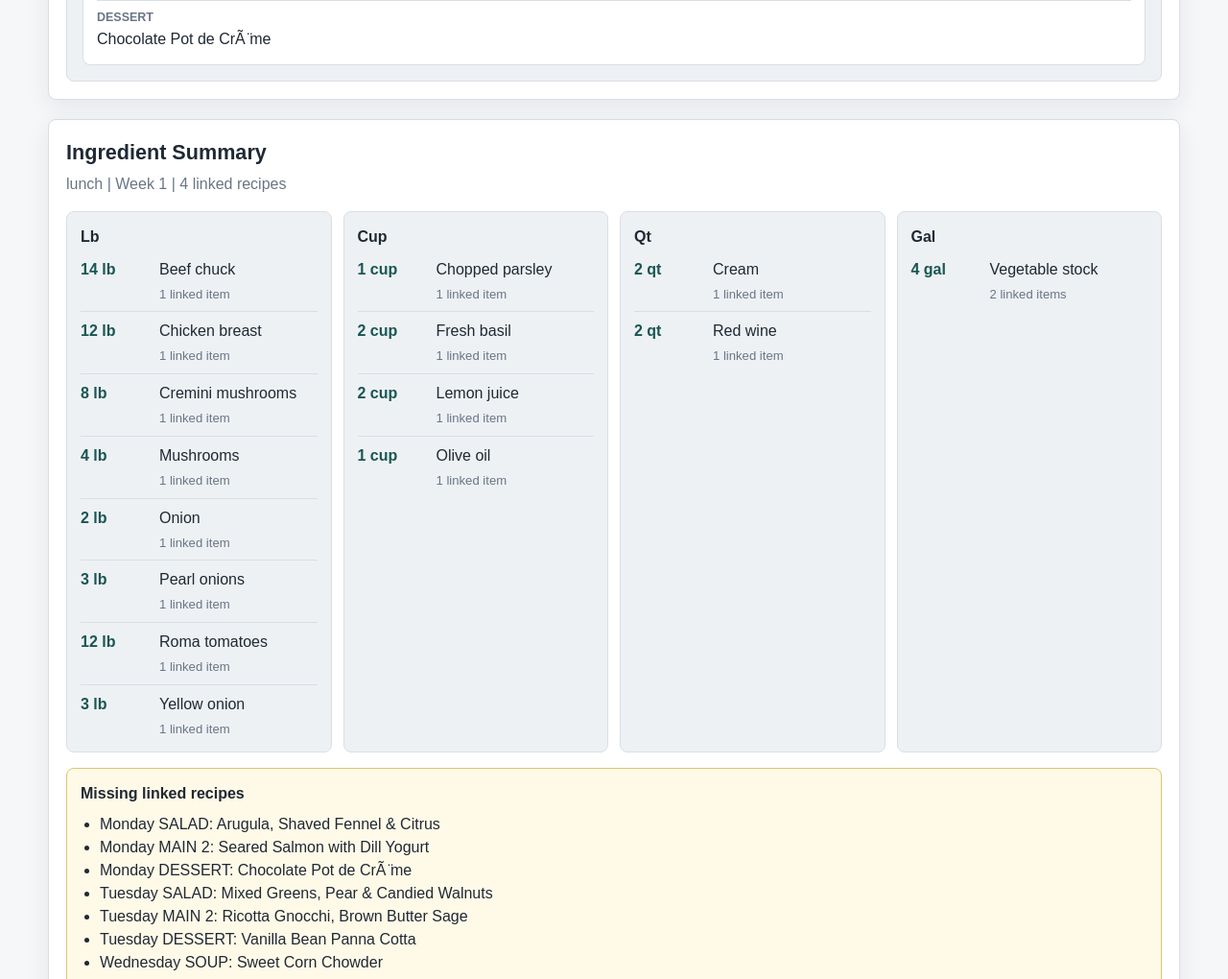
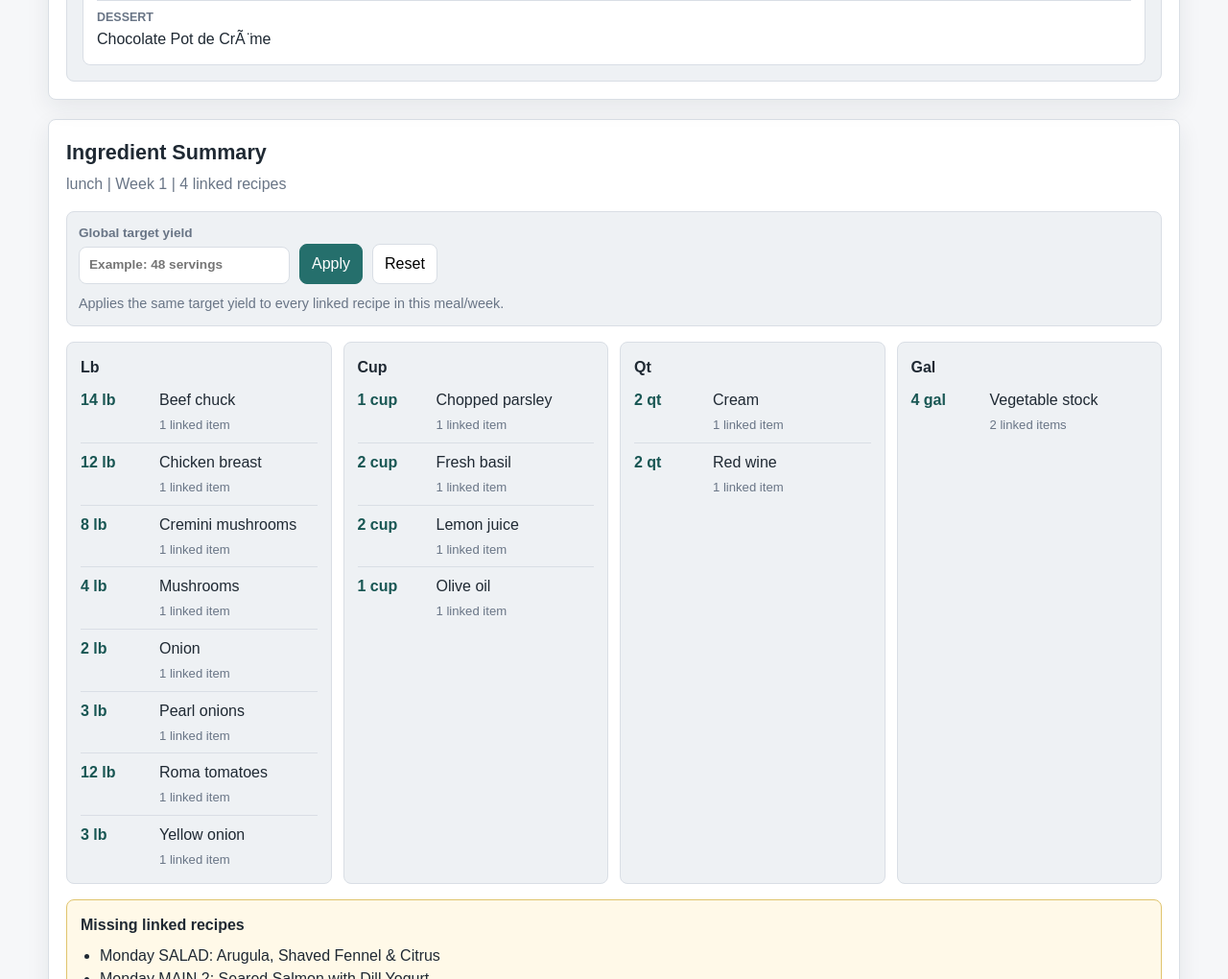
Before and after one commit to Carlosrosado13/Chef-Dashboard-Summer, a website with bundled scripts: page index.html in a window 1280 px wide. Shown: the part 940-1960 px from the top of the page at 96% size. Built offline with nearby package versions, Linux system fonts and the light colour scheme.

Commit message:
ingredient aggregation system

```diff
--- a/css/styles.css
+++ b/css/styles.css
@@ -447,6 +447,56 @@ button {
   color: var(--color-muted);
 }
 
+.ingredient-scaler {
+  display: flex;
+  flex-wrap: wrap;
+  align-items: flex-end;
+  gap: 10px;
+  padding: 12px;
+  border: 1px solid var(--color-border);
+  border-radius: 8px;
+  background: var(--color-surface-muted);
+}
+
+.ingredient-scaler__label {
+  display: grid;
+  gap: 4px;
+  min-width: min(220px, 100%);
+  color: var(--color-muted);
+  font-size: 0.85rem;
+  font-weight: 700;
+}
+
+.ingredient-scaler__input {
+  min-height: 38px;
+  padding: 8px 10px;
+  border: 1px solid var(--color-border);
+  border-radius: 8px;
+  font: inherit;
+}
+
+.ingredient-scaler__button {
+  min-height: 38px;
+  padding: 8px 12px;
+  border: 1px solid var(--color-border);
+  border-radius: 8px;
+  background: var(--color-surface);
+  cursor: pointer;
+}
+
+.ingredient-scaler__button:first-of-type {
+  border-color: var(--color-accent);
+  background: var(--color-accent);
+  color: #ffffff;
+}
+
+.ingredient-scaler__hint {
+  flex-basis: 100%;
+  margin: 0;
+  color: var(--color-muted);
+  font-size: 0.9rem;
+}
+
 .ingredient-panel__groups {
   display: grid;
   grid-template-columns: repeat(auto-fit, minmax(240px, 1fr));
--- a/js/aggregateIngredients.js
+++ b/js/aggregateIngredients.js
@@ -1,4 +1,5 @@
 import { findRecipeByTitle, normalizeRecipeTitle } from "./loadRecipes.js";
+import { parseQuantity, parseYieldValue, scaleRecipe } from "./scaleRecipe.js";
 
 function normalizeIngredientName(name) {
   return String(name || "")
@@ -40,12 +41,15 @@ export function getMenuItemsForIngredientAggregation(menuData, filters = {}) {
 }
 
 function createIngredientEntry(ingredient, recipe, menuItem) {
+  const parsedAmount = parseQuantity(ingredient.amount);
+
   return {
     name: String(ingredient.name || "").trim(),
     normalizedName: normalizeIngredientName(ingredient.name),
     unit: String(ingredient.unit || "").trim(),
     normalizedUnit: normalizeUnit(ingredient.unit),
-    amount: ingredient.amount,
+    amount: parsedAmount,
+    rawAmount: ingredient.amount,
     sources: [
       {
         recipe: recipe.title,
@@ -97,14 +101,37 @@ export function aggregateIngredients(menuData, recipes, filters = {}) {
   const ingredientMap = new Map();
   const unitIssues = new Map();
   const missingRecipes = [];
+  const scalingIssues = [];
   const usedRecipeTitles = new Set();
+  const shouldScale = String(filters.targetYield || "").trim().length > 0;
+  const hasValidTargetYield = shouldScale ? parseYieldValue(filters.targetYield) !== null : false;
+
+  if (shouldScale && !hasValidTargetYield) {
+    scalingIssues.push({
+      title: "Target yield",
+      message: "Enter a valid target yield greater than zero to scale aggregated ingredients."
+    });
+  }
 
   for (const menuItem of menuItems) {
-    const recipe = findRecipeByTitle(recipes, menuItem.title);
+    let recipe = findRecipeByTitle(recipes, menuItem.title);
 
     if (!recipe) {
       missingRecipes.push(menuItem);
       continue;
+    }
+
+    if (shouldScale && hasValidTargetYield) {
+      const scaledResult = scaleRecipe(recipe, filters.targetYield);
+
+      if (scaledResult.ok) {
+        recipe = scaledResult.recipe;
+      } else {
+        scalingIssues.push({
+          title: recipe.title,
+          message: `Unable to scale from original yield "${recipe.yield || "missing"}".`
+        });
+      }
     }
 
     usedRecipeTitles.add(normalizeRecipeTitle(recipe.title));
@@ -121,11 +148,13 @@ export function aggregateIngredients(menuData, recipes, filters = {}) {
   return {
     filters: {
       week: filters.week || "",
-      mealType: filters.mealType || ""
+      mealType: filters.mealType || "",
+      targetYield: filters.targetYield || ""
     },
     ingredients,
     missingRecipes,
     unitIssues: Array.from(unitIssues.values()),
+    scalingIssues,
     usedRecipeCount: usedRecipeTitles.size,
     menuItemCount: menuItems.length
   };
--- a/js/app.js
+++ b/js/app.js
@@ -15,7 +15,8 @@ const state = {
   viewMode: "daily",
   selectedMealType: "",
   selectedWeek: "",
-  selectedDay: ""
+  selectedDay: "",
+  ingredientTargetYield: ""
 };
 
 let recipes = [];
@@ -253,8 +254,12 @@ function renderDashboard() {
     ingredientRoot,
     aggregateIngredients(state.menuData, recipes, {
       mealType: state.selectedMealType,
-      week: state.selectedWeek
-    })
+      week: state.selectedWeek,
+      targetYield: state.ingredientTargetYield
+    }),
+    {
+      onTargetYieldChange: handleIngredientTargetYieldChange
+    }
   );
 
   if (state.viewMode === "daily") {
@@ -274,6 +279,11 @@ function handleMenuItemClick(menuItem) {
   }
 
   recipeModal.openMissingRecipe(menuItem.title);
+}
+
+function handleIngredientTargetYieldChange(targetYield) {
+  state.ingredientTargetYield = targetYield;
+  renderDashboard();
 }
 
 async function initDashboard() {
--- a/js/renderIngredientList.js
+++ b/js/renderIngredientList.js
@@ -83,7 +83,54 @@ function renderUnitIssues(unitIssues) {
   return section;
 }
 
-export function renderIngredientList(summary) {
+function renderScalingIssues(scalingIssues) {
+  if (scalingIssues.length === 0) {
+    return null;
+  }
+
+  const section = createElement("section", "ingredient-warning");
+  section.append(createElement("h3", "", "Scaling review needed"));
+
+  const list = createElement("ul", "");
+  for (const issue of scalingIssues) {
+    list.append(createElement("li", "", `${issue.title}: ${issue.message}`));
+  }
+
+  section.append(list);
+  return section;
+}
+
+function renderYieldControls(summary, options) {
+  const form = createElement("form", "ingredient-scaler");
+  const label = createElement("label", "ingredient-scaler__label", "Global target yield");
+  const input = createElement("input", "ingredient-scaler__input");
+  const applyButton = createElement("button", "ingredient-scaler__button", "Apply");
+  const resetButton = createElement("button", "ingredient-scaler__button", "Reset");
+  const hint = createElement("p", "ingredient-scaler__hint", "Applies the same target yield to every linked recipe in this meal/week.");
+
+  input.type = "text";
+  input.value = summary.filters.targetYield || "";
+  input.placeholder = "Example: 48 servings";
+  applyButton.type = "submit";
+  resetButton.type = "button";
+
+  label.append(input);
+  form.append(label, applyButton, resetButton, hint);
+
+  form.addEventListener("submit", (event) => {
+    event.preventDefault();
+    options.onTargetYieldChange?.(input.value.trim());
+  });
+
+  resetButton.addEventListener("click", () => {
+    input.value = "";
+    options.onTargetYieldChange?.("");
+  });
+
+  return form;
+}
+
+export function renderIngredientList(summary, options = {}) {
   const panel = createElement("section", "ingredient-panel");
   const header = createElement("header", "ingredient-panel__header");
   const title = createElement("h2", "", "Ingredient Summary");
@@ -94,7 +141,7 @@ export function renderIngredientList(summary) {
   );
 
   header.append(title, meta);
-  panel.append(header);
+  panel.append(header, renderYieldControls(summary, options));
 
   if (summary.ingredients.length === 0) {
     panel.append(createElement("p", "ingredient-empty", "No linked recipe ingredients are available for this selection yet."));
@@ -110,7 +157,12 @@ export function renderIngredientList(summary) {
   }
 
   const unitIssues = renderUnitIssues(summary.unitIssues);
+  const scalingIssues = renderScalingIssues(summary.scalingIssues || []);
   const missingRecipes = renderMissingRecipes(summary.missingRecipes);
+
+  if (scalingIssues) {
+    panel.append(scalingIssues);
+  }
 
   if (unitIssues) {
     panel.append(unitIssues);
@@ -123,10 +175,10 @@ export function renderIngredientList(summary) {
   return panel;
 }
 
-export function renderIngredientListInto(container, summary) {
+export function renderIngredientListInto(container, summary, options = {}) {
   if (!container) {
     throw new Error("An ingredient container is required.");
   }
 
-  container.replaceChildren(renderIngredientList(summary));
+  container.replaceChildren(renderIngredientList(summary, options));
 }
```
